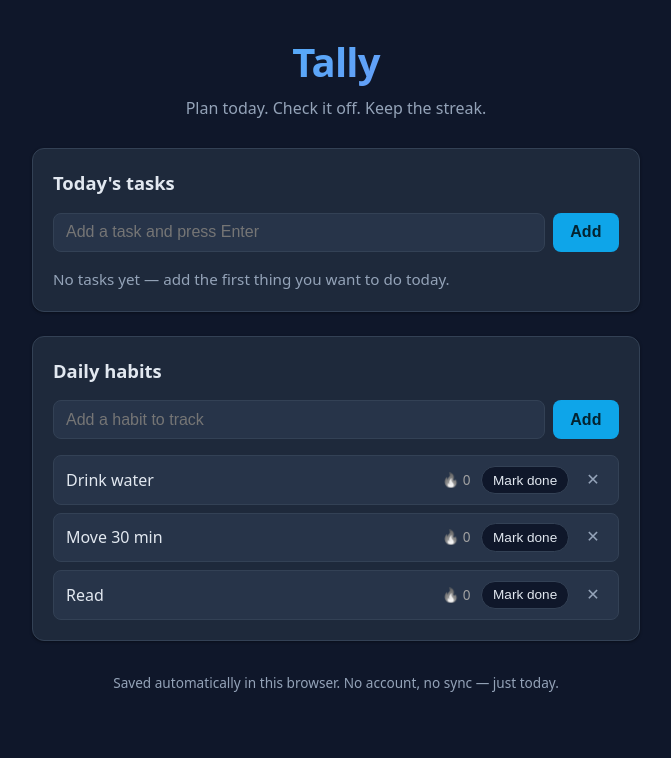
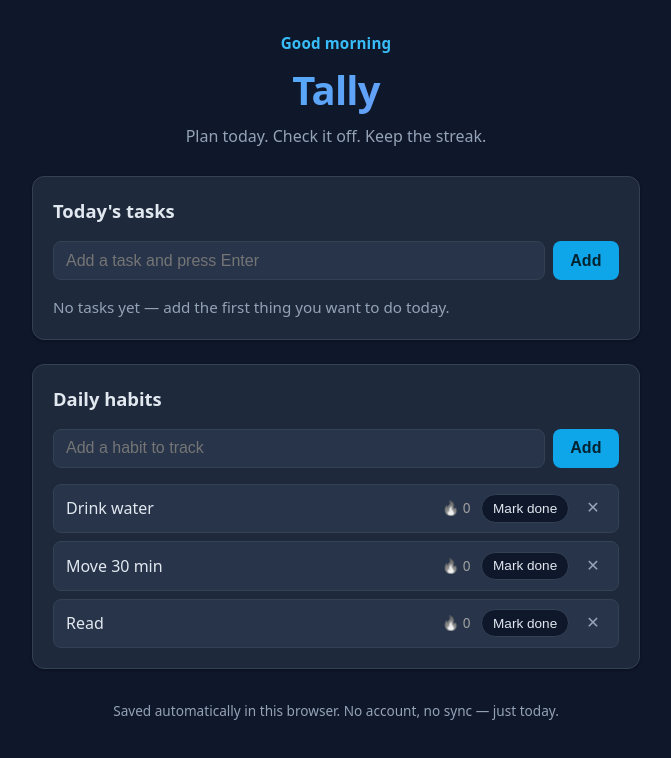
Before and after one commit to Ben-Blueinno/tally, a website with bundled scripts: page public/index.html in a window 1280 px wide. Shown: the whole page, without its empty margins (304-975 px from the left). Built offline with nearby package versions, Linux system fonts and the light colour scheme.

Commit message:
feat: greet the user by local time of day
Add a pure greeting(date) helper in core.ts that returns "Good morning",
"Good afternoon", "Good evening", or "Good night" based on the local hour,
and render it above the title in the header. Covered by unit tests.

Co-Authored-By: Paperclip <noreply@paperclip.ing>

```diff
--- a/public/index.html
+++ b/public/index.html
@@ -13,6 +13,7 @@
   <body>
     <main class="app">
       <header class="app__header">
+        <p id="greeting" class="app__greeting"></p>
         <h1 class="app__title">Tally</h1>
         <p class="app__tagline">Plan today. Check it off. Keep the streak.</p>
       </header>
--- a/public/styles.css
+++ b/public/styles.css
@@ -48,6 +48,18 @@ body {
 .app__header {
   text-align: center;
   margin-bottom: 1.75rem;
+}
+
+.app__greeting {
+  margin: 0 0 0.35rem;
+  font-size: 0.95rem;
+  font-weight: 600;
+  letter-spacing: 0.01em;
+  color: var(--accent);
+}
+
+.app__greeting:empty {
+  display: none;
 }
 
 .app__title {
--- a/src/web/core.ts
+++ b/src/web/core.ts
@@ -60,6 +60,21 @@ export function dayKey(date: Date): string {
   const m = String(date.getMonth() + 1).padStart(2, "0");
   const d = String(date.getDate()).padStart(2, "0");
   return `${y}-${m}-${d}`;
+}
+
+/**
+ * A time-of-day greeting based on the local hour of `date`:
+ *  - 05:00–11:59 → "Good morning"
+ *  - 12:00–16:59 → "Good afternoon"
+ *  - 17:00–20:59 → "Good evening"
+ *  - 21:00–04:59 → "Good night"
+ */
+export function greeting(date: Date): string {
+  const hour = date.getHours();
+  if (hour >= 5 && hour < 12) return "Good morning";
+  if (hour >= 12 && hour < 17) return "Good afternoon";
+  if (hour >= 17 && hour < 21) return "Good evening";
+  return "Good night";
 }
 
 /** Return the day key `n` days offset from the given `YYYY-MM-DD` key. */
--- a/src/web/main.ts
+++ b/src/web/main.ts
@@ -17,6 +17,7 @@ import {
   deleteTask,
   deserialize,
   editTask,
+  greeting,
   habitStreak,
   isHabitDone,
   serialize,
@@ -190,7 +191,12 @@ function renderHabits(): void {
   }
 }
 
+function renderGreeting(): void {
+  $<HTMLParagraphElement>("greeting").textContent = greeting(new Date());
+}
+
 function render(): void {
+  renderGreeting();
   renderTasks();
   renderHabits();
 }
```
Also changed, not shown: test/tally.test.ts (+23 -0 lines).
